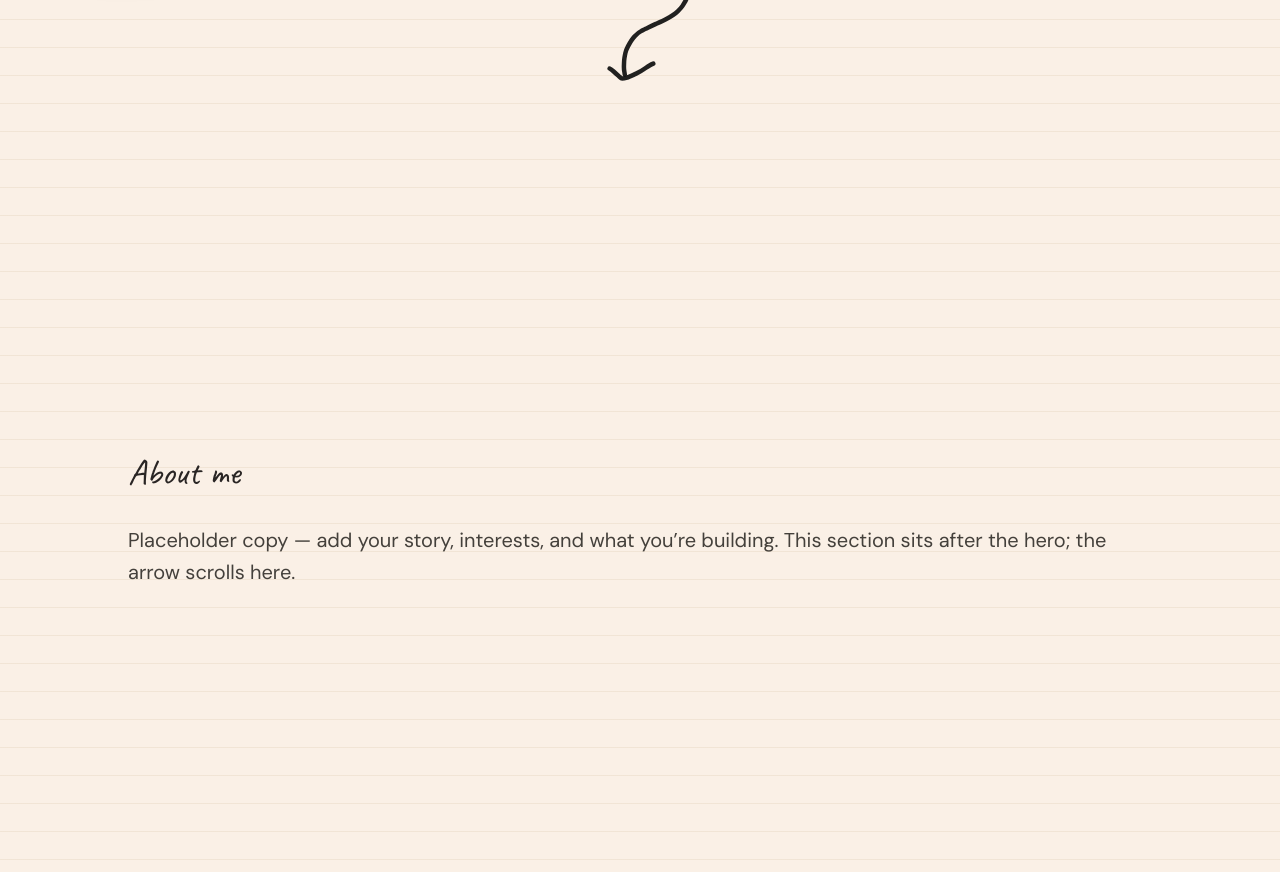
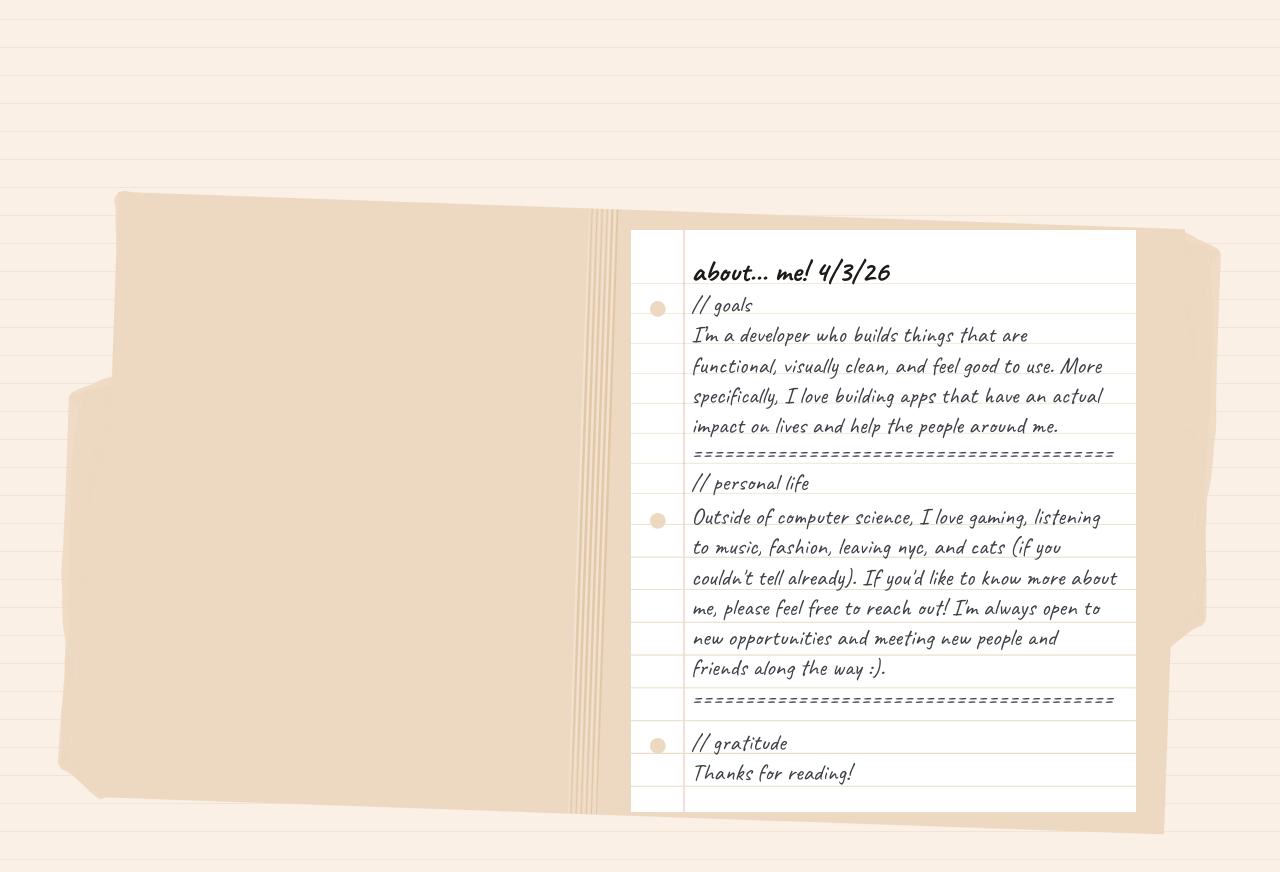
Before and after one commit to CalvinPun/portfolio, a Next.js app in the folder site/: page / in a window 1280 px wide. Shown: the part 680-1552 px from the top of the page. Built offline with nearby package versions, Linux system fonts and the light colour scheme.

Commit message:
added about me folder and note

```diff
--- a/site/app/page.tsx
+++ b/site/app/page.tsx
@@ -5,16 +5,22 @@ import { HeroSection } from "@/components/sections/HeroSection";
 export default function Home() {
   return (
     <main className="min-h-screen text-stone-900">
-      {/* Full-viewport hero (its own “page”); arrow fixed to bottom of this screen on all breakpoints */}
+      {/* Hero: arrow under content on small screens; pinned to bottom from lg up */}
       <section
         id="hero"
         className="relative min-h-[100dvh] scroll-mt-0"
         aria-label="Introduction"
       >
-        <div className="flex min-h-[100dvh] flex-col justify-center px-4 py-12 sm:px-6 sm:py-16">
+        <div className="flex min-h-[100dvh] flex-col justify-start px-4 py-12 sm:px-6 sm:py-16 lg:justify-center">
           <HeroSection />
+          {/* Narrow viewports: arrow follows the hero in the document (under post-its), not the screen bottom */}
+          <div className="pointer-events-none mt-8 flex justify-center pb-[max(1rem,env(safe-area-inset-bottom))] pt-2 sm:mt-10 sm:pb-6 lg:hidden">
+            <span className="pointer-events-auto">
+              <ScrollDownCue />
+            </span>
+          </div>
         </div>
-        <div className="pointer-events-none absolute inset-x-0 bottom-0 z-10 flex justify-center pb-[max(1.25rem,env(safe-area-inset-bottom))] pt-6 sm:pb-8 sm:pt-8">
+        <div className="pointer-events-none absolute inset-x-0 bottom-0 z-10 hidden justify-center pb-[max(1.25rem,env(safe-area-inset-bottom))] pt-6 sm:pb-8 sm:pt-8 lg:flex">
           <span className="pointer-events-auto">
             <ScrollDownCue />
           </span>
--- /dev/null
+++ b/site/components/sections/AboutNotebookOverlay.tsx
@@ -0,0 +1,132 @@
+"use client";
+
+import Image from "next/image";
+import { useCallback, useLayoutEffect, useRef, useState } from "react";
+
+const NOTEBOOK_W = 1920;
+const NOTEBOOK_H = 2211;
+/**
+ * `notebook-paper.svg` rules are 114px apart at 1920px wide. Slightly over-shoot
+ * (~3.5%) so baselines track the printed lines (font metrics + stroke make 114 feel tight).
+ */
+const RULE_STEP_PX = 115;
+const RULE_LINE_SCALE = 1;
+
+const FALLBACK_LINE_HEIGHT =
+  "max(1.35em, calc(100cqw * 114 / 1920 * 1.035))";
+
+type AboutNotebookOverlayProps = {
+  notebookTitle: string;
+  notebookLines: readonly string[];
+};
+
+export function AboutNotebookOverlay({
+  notebookTitle,
+  notebookLines,
+}: AboutNotebookOverlayProps) {
+  const measureRef = useRef<HTMLDivElement>(null);
+  const [ruleLinePx, setRuleLinePx] = useState<number | null>(null);
+
+  const measure = useCallback(() => {
+    const el = measureRef.current;
+    if (!el) return;
+    const w = el.getBoundingClientRect().width;
+    if (w <= 0) return;
+    setRuleLinePx(((w * RULE_STEP_PX) / NOTEBOOK_W) * RULE_LINE_SCALE);
+  }, []);
+
+  useLayoutEffect(() => {
+    measure();
+    const el = measureRef.current;
+    if (!el) return;
+    const ro = new ResizeObserver(() => measure());
+    ro.observe(el);
+    return () => ro.disconnect();
+  }, [measure]);
+
+  const bodyLineHeight =
+    ruleLinePx != null ? `${ruleLinePx}px` : FALLBACK_LINE_HEIGHT;
+  /** Title can be larger than one rule band — never shrink below ~1.22em. */
+  const titleLineHeight =
+    ruleLinePx != null
+      ? `max(1.22em, ${ruleLinePx}px)`
+      : "max(1.22em, calc(100cqw * 114 / 1920 * 1.035))";
+
+  return (
+    <div
+      ref={measureRef}
+      className="relative w-full [container-type:inline-size]"
+    >
+      <Image
+        src="/notebook-paper.svg"
+        alt=""
+        width={NOTEBOOK_W}
+        height={NOTEBOOK_H}
+        className="block h-auto w-full select-none"
+        sizes="(max-width: 768px) 42vw, 34vw"
+        priority={false}
+      />
+      <div
+        className="absolute inset-0 flex flex-col pl-[13%] pr-[4%] pt-[5.85%] sm:pl-[12%] sm:pt-[5.1%]"
+        style={{
+          gap: 0,
+          transform:
+            "translateY(calc(0.48rem - clamp(0.4rem, 0.3rem + 0.48vw, 0.88rem)))",
+        }}
+      >
+        <h2
+          className="font-hand m-0 font-bold text-stone-900"
+          style={{
+            fontSize: "clamp(1.05rem, 0.78rem + 1.35vw, 2.35rem)",
+            lineHeight: titleLineHeight,
+          }}
+        >
+          {notebookTitle}
+        </h2>
+        <div className="flex flex-col" style={{ gap: 0 }}>
+          {notebookLines.map((line, i) => {
+            const n = notebookLines.length;
+            const tail2 = i === n - 2;
+            const prevTrim = (notebookLines[i - 1] ?? "").trim();
+            const nextTrim = (notebookLines[i + 1] ?? "").trim();
+            const trim = line.trim();
+            const isRuleBar = /^=+$/.test(trim);
+            const isPersonalHeader = trim.startsWith("// personal life");
+            /** `====` row directly before `// personal life` (not the gratitude divider). */
+            const personalSectionPair =
+              (isRuleBar && nextTrim.startsWith("// personal life")) ||
+              (isPersonalHeader && /^=+$/.test(prevTrim));
+            const pullUpPx =
+              personalSectionPair && ruleLinePx != null
+                ? Math.round(ruleLinePx * 0.14)
+                : personalSectionPair
+                  ? 4
+                  : 0;
+            const nudgeDown =
+              tail2 && ruleLinePx != null
+                ? `${Math.round(ruleLinePx * 0.46)}px`
+                : tail2
+                  ? "0.55rem"
+                  : undefined;
+            return (
+              <p
+                key={`${i}-${line}`}
+                className="font-hand m-0 text-zinc-700"
+                style={{
+                  fontSize: "clamp(0.9rem, 0.72rem + 0.95vw, 1.55rem)",
+                  lineHeight: bodyLineHeight,
+                  ...(nudgeDown ? { marginTop: nudgeDown } : {}),
+                  ...(pullUpPx
+                    ? { transform: `translateY(-${pullUpPx}px)` }
+                    : {}),
+                }}
+              >
+                {line}
+              </p>
+            );
+          })}
+        </div>
+      </div>
+    </div>
+  );
+}
--- a/site/components/sections/AboutSection.tsx
+++ b/site/components/sections/AboutSection.tsx
@@ -1,24 +1,40 @@
-import { Container } from "@/components/layout/Container";
+import Image from "next/image";
+
+import { AboutNotebookOverlay } from "@/components/sections/AboutNotebookOverlay";
 import { siteContent } from "@/data/siteContent";
 
+const MANILA_W = 5158;
+const MANILA_H = 2771;
+
+/**
+ * Notebook on the right panel of `manila-folder.svg`, past the spine crease.
+ */
 export function AboutSection() {
-  const { heading, body } = siteContent.about;
+  const { notebookTitle, notebookLines } = siteContent.about;
 
   return (
     <section
       id="about"
-      className="flex min-h-[100dvh] scroll-mt-0 flex-col justify-center px-4 py-16 sm:px-6 sm:py-24"
-      aria-labelledby="about-heading"
+      className="flex min-h-[100dvh] scroll-mt-0 flex-col justify-center px-2 py-10 sm:px-4 sm:py-16"
+      aria-label="About"
     >
-      <Container className="max-w-2xl">
-        <h2
-          id="about-heading"
-          className="mb-6 font-hand text-3xl text-stone-800 sm:mb-8 sm:text-4xl"
-        >
-          {heading}
-        </h2>
-        <p className="font-sans text-lg leading-relaxed text-stone-700 sm:text-xl">{body}</p>
-      </Container>
+      <div className="relative mx-auto w-full max-w-[min(100%,80rem)]">
+        <Image
+          src="/manila-folder.svg"
+          alt=""
+          width={MANILA_W}
+          height={MANILA_H}
+          className="relative z-0 block h-auto w-full select-none"
+          sizes="(max-width: 768px) 100vw, 80rem"
+          priority={false}
+        />
+        <div className="absolute left-[49%] top-[7.25%] z-10 w-[41%] max-h-[86%] sm:left-[49.25%] sm:top-[6.75%] sm:w-[40.5%]">
+          <AboutNotebookOverlay
+            notebookTitle={notebookTitle}
+            notebookLines={notebookLines}
+          />
+        </div>
+      </div>
     </section>
   );
 }
--- a/site/data/siteContent.ts
+++ b/site/data/siteContent.ts
@@ -21,7 +21,16 @@ export const siteContent = {
     photoSrc: "/me.jpg",
   },
   about: {
-    heading: "About me",
-    body: "Placeholder copy — add your story, interests, and what you’re building. This section sits after the hero; the arrow scrolls here.",
+    notebookTitle: "about... me! 4/3/26",
+    notebookLines: [
+      "// goals",
+      "I’m a developer who builds things that are functional, visually clean, and feel good to use. More specifically, I love building apps that have an actual impact on lives and help the people around me.",
+      "========================================",
+      "// personal life",
+      "Outside of computer science, I love gaming, listening to music, fashion, leaving nyc, and cats (if you couldn't tell already). If you'd like to know more about me, please feel free to reach out! I'm always open to new opportunities and meeting new people and friends along the way :).",
+      "========================================",
+      "// gratitude",
+      "Thanks for reading!",
+    ],
   },
 } as const;
```
Also changed, not shown: site/public/manila-folder.svg, site/public/notebook-paper.svg.
